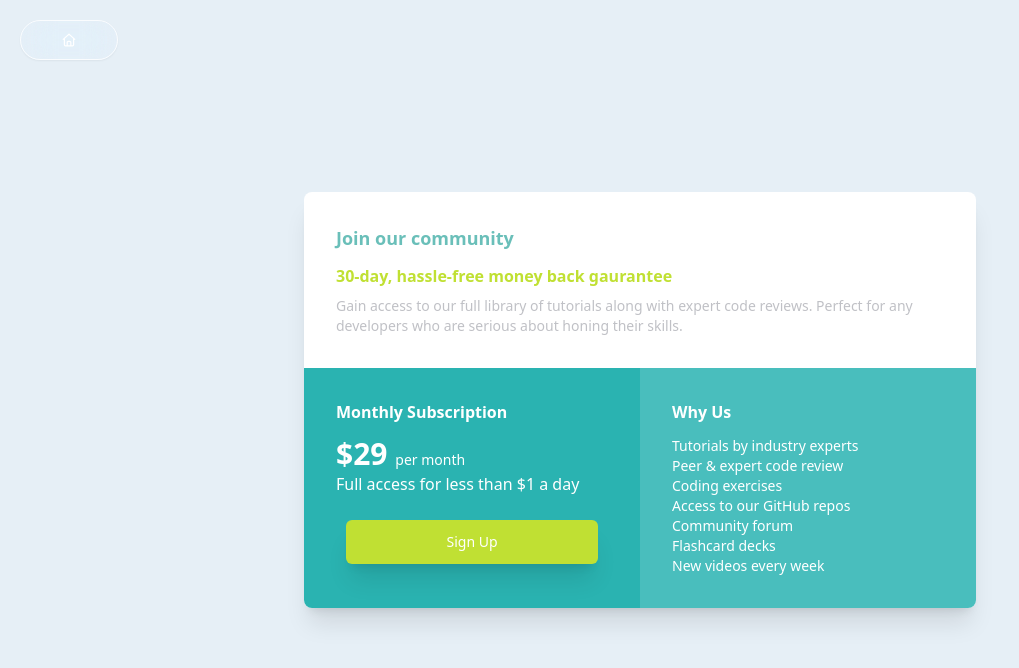
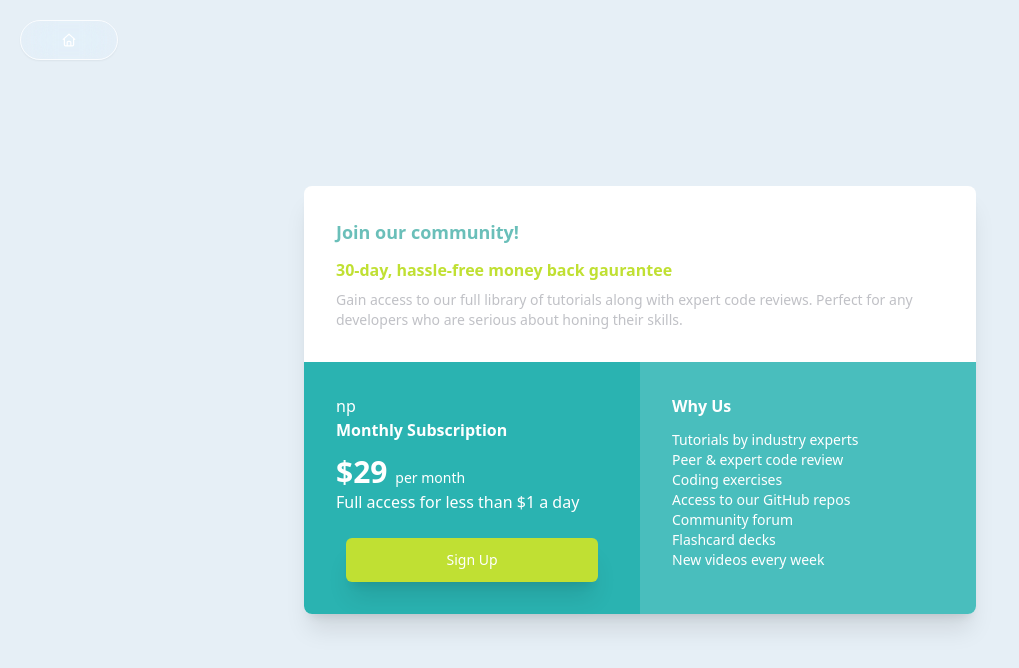
Before and after one commit to spencerattick/styling-showcase, a Next.js app: page /cards/price-grid in a window 1280 px wide. Shown: the top 668 px of the page, without its empty margins (0-1019 px from the left). Built offline with nearby package versions, Linux system fonts and the light colour scheme.

Commit message:
sign in to gh

```diff
--- a/src/app/cards/price-grid/page.tsx
+++ b/src/app/cards/price-grid/page.tsx
@@ -6,7 +6,7 @@ export default function PriceGrid() {
       <div className="max-w-2xl grid md:grid-cols-2 grid-cols-1 rounded-lg shadow-xl bg-white">
         <div className="md:col-span-2 col-span-1 p-8">
           <h1 className="mb-3 text-[#6abfb9] font-bold text-lg">
-            Join our community
+            Join our community!
           </h1>
           <h2 className="text-[#c0e033] font-semibold mb-2">
             30-day, hassle-free money back gaurantee
@@ -17,7 +17,7 @@ export default function PriceGrid() {
             their skills.
           </p>
         </div>
-        <div className="p-8 text-white bg-[#2ab3b1] flex-col justify-start sm:rounded-bl-lg">
+        <div className="p-8 text-white bg-[#2ab3b1] flex-col justify-start sm:rounded-bl-lg">np
           <h2 className="font-semibold mb-3">Monthly Subscription</h2>
           <h1 className="text-3xl font-semibold">
             $29 <span className="text-sm font-thin">per month</span>
```
